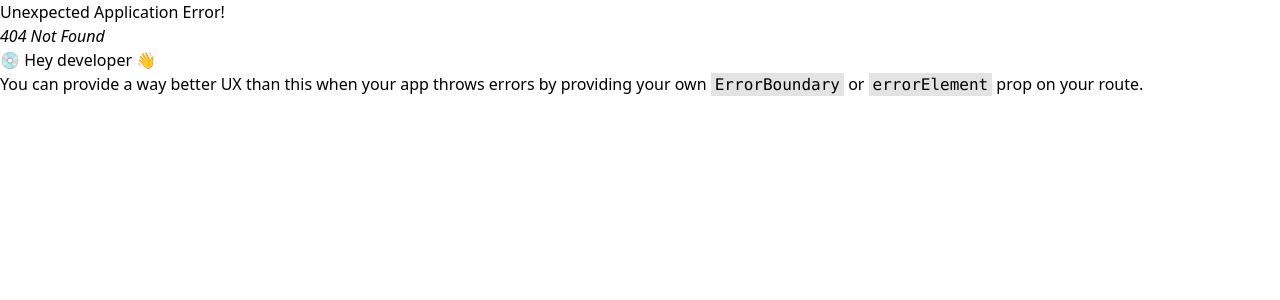
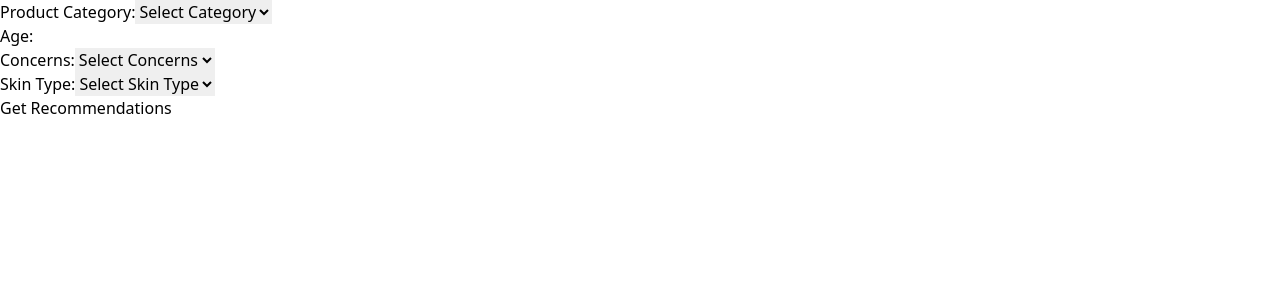
Before and after one commit to SQA-PROJECT-1/Konta-Niben, a React (Vite) app in the folder client/: page /recommendation in a window 1280 px wide. Before the commit this address had no page. Shown: the top 300 px of the page. Built offline with nearby package versions, Linux system fonts and the light colour scheme.

Commit message:
added link homepage to recommendation-form

```diff
--- /dev/null
+++ b/client/src/components/HomepageNavbar.jsx
@@ -0,0 +1,42 @@
+import React from 'react';
+import { Link } from 'react-router-dom';
+
+const HomepageNavabar = () => {
+    return (
+        <nav className="bg-gray-800">
+            <div className="mx-auto max-w-7xl px-2 sm:px-6 lg:px-8">
+                <div className="relative flex h-16 items-center justify-between">
+                    <div className="absolute inset-y-0 left-0 flex items-center sm:hidden">
+                        <button type="button" className="relative inline-flex items-center justify-center rounded-md p-2 text-gray-400 hover:bg-gray-700 hover:text-white focus:outline-none focus:ring-2 focus:ring-inset focus:ring-white" aria-controls="mobile-menu" aria-expanded="false">
+                            <span className="absolute -inset-0.5"></span>
+                            <span className="sr-only">Open main menu</span>
+                            <svg className="block h-6 w-6" fill="none" viewBox="0 0 24 24" strokeWidth="1.5" stroke="currentColor" aria-hidden="true">
+                                <path strokeLinecap="round" strokeLinejoin="round" d="M3.75 6.75h16.5M3.75 12h16.5m-16.5 5.25h16.5" />
+                            </svg>
+                        </button>
+                    </div>
+                    <div className="flex flex-1 items-center justify-center sm:items-stretch sm:justify-start">
+                        <div className="hidden sm:ml-6 sm:block">
+                            <div className="flex space-x-4">
+                                <Link to="/recommendation" className="bg-gray-900 text-white rounded-md px-3 py-2 text-sm font-medium" aria-current="page">Recommendation</Link>
+                                {/* Adjust the 'to' attribute above to match the path where your ProductRecommendationForm component is rendered */}
+                                <Link to="" className="text-gray-300 hover:bg-gray-700 hover:text-white rounded-md px-3 py-2 text-sm font-medium">Beauty Tips</Link>
+                                <Link to="" className="text-gray-300 hover:bg-gray-700 hover:text-white rounded-md px-3 py-2 text-sm font-medium">Community</Link>
+                            </div>
+                        </div>
+                    </div>
+                </div>
+            </div>
+            <div className="sm:hidden" id="mobile-menu">
+                <div className="space-y-1 px-2 pb-3 pt-2">
+                    <Link to="/recommendation" className="bg-gray-900 text-white block rounded-md px-3 py-2 text-base font-medium" aria-current="page">Recommendation</Link>
+                    {/* Adjust the 'to' attribute above to match the path where your ProductRecommendationForm component is rendered */}
+                    <Link to="" className="text-gray-300 hover:bg-gray-700 hover:text-white block rounded-md px-3 py-2 text-base font-medium">Beauty Tips</Link>
+                    <Link to="" className="text-gray-300 hover:bg-gray-700 hover:text-white block rounded-md px-3 py-2 text-base font-medium">Community</Link>
+                </div>
+            </div>
+        </nav>
+    );
+}
+
+export default HomepageNavabar;
--- a/client/src/pages/HomePage.jsx
+++ b/client/src/pages/HomePage.jsx
@@ -2,6 +2,7 @@ import React, { useState, useEffect } from 'react';
 import axios from 'axios';
 import { FiHeart } from "react-icons/fi";
 import { MdOutlineShoppingCart } from "react-icons/md";
+import HomepageNavabar from '../components/HomepageNavbar';
 
 const HomePage = () => {
   const [products, setProducts] = useState([]);
@@ -38,6 +39,8 @@ const HomePage = () => {
 
   return (
 
+    <div>
+      <HomepageNavabar/>
     <div className="container mx-auto px-4">
       <h2 className="text-2xl font-semibold mb-4">Products</h2>
       <div className="flex mb-4">
@@ -67,6 +70,7 @@ const HomePage = () => {
         ))}
       </div>
     </div>
+  </div>
   );
 };
 
--- a/client/src/pages/productRecommendationForm.jsx
+++ b/client/src/pages/productRecommendationForm.jsx
@@ -0,0 +1,103 @@
+import React, { useState, useEffect } from 'react';
+
+const ProductRecommendationForm = ({ setRecommendedProducts, setError }) => {
+    const [formData, setFormData] = useState({
+        productCategory: '',
+        productTargetedAge: '',
+        productTargetedConcerns: '',
+        productTargetedSkinType: ''
+    });
+
+    // Assuming you have functions to fetch product categories, concerns, and skin types from your backend
+    const fetchProductCategories = async () => {
+        // Fetch product categories from your backend
+        // Example: const response = await fetch('/api/productCategories');
+        // const data = await response.json();
+        // Update the state with the fetched categories
+        // setProductCategories(data);
+    };
+
+    const fetchConcerns = async () => {
+        // Fetch concerns from your backend
+        // Example: const response = await fetch('/api/concerns');
+        // const data = await response.json();
+        // Update the state with the fetched concerns
+        // setConcerns(data);
+    };
+
+    const fetchSkinTypes = async () => {
+        // Fetch skin types from your backend
+        // Example: const response = await fetch('/api/skinTypes');
+        // const data = await response.json();
+        // Update the state with the fetched skin types
+        // setSkinTypes(data);
+    };
+
+    useEffect(() => {
+        fetchProductCategories();
+        fetchConcerns();
+        fetchSkinTypes();
+    }, []);
+
+    const handleChange = (e) => {
+        setFormData({ ...formData, [e.target.name]: e.target.value });
+    };
+
+    const handleSubmit = async (e) => {
+        e.preventDefault();
+
+        try {
+            const response = await fetch('/api/productRecommendations', {
+                method: 'POST',
+                headers: {
+                    'Content-Type': 'application/json'
+                },
+                body: JSON.stringify(formData)
+            });
+
+            if (!response.ok) {
+                throw new Error('Failed to fetch recommended products');
+            }
+
+            const data = await response.json();
+            setRecommendedProducts(data);
+        } catch (error) {
+            setError('An error occurred while fetching recommended products');
+        }
+    };
+
+    return (
+        <div>
+            <form onSubmit={handleSubmit}>
+                <div>
+                    <label htmlFor="productCategory">Product Category:</label>
+                    <select name="productCategory" id="productCategory" value={formData.productCategory} onChange={handleChange}>
+                        <option value="">Select Category</option>
+                        {/* Map over product categories and render options */}
+                    </select>
+                </div>
+                <div>
+                    <label htmlFor="productTargetedAge">Age:</label>
+                    <input type="number" name="productTargetedAge" id="productTargetedAge" value={formData.productTargetedAge} onChange={handleChange} />
+                </div>
+                <div>
+                    <label htmlFor="productTargetedConcerns">Concerns:</label>
+                    <select name="productTargetedConcerns" id="productTargetedConcerns" value={formData.productTargetedConcerns} onChange={handleChange}>
+                        <option value="">Select Concerns</option>
+                        {/* Map over concerns and render options */}
+                    </select>
+                </div>
+                <div>
+                    <label htmlFor="productTargetedSkinType">Skin Type:</label>
+                    <select name="productTargetedSkinType" id="productTargetedSkinType" value={formData.productTargetedSkinType} onChange={handleChange}>
+                        <option value="">Select Skin Type</option>
+                        {/* Map over skin types and render options */}
+                    </select>
+                </div>
+                <button type="submit">Get Recommendations</button>
+            </form>
+        </div>
+    );
+};
+
+export default ProductRecommendationForm;
```
Also changed, not shown: client/src/pages/ProductRecommendationDisplay.jsx (added, +22 -0 lines), client/src/routes/AppRoutes.jsx (+7 -0 lines), client/src/pages/Body.jsx (line endings or trailing spaces).
